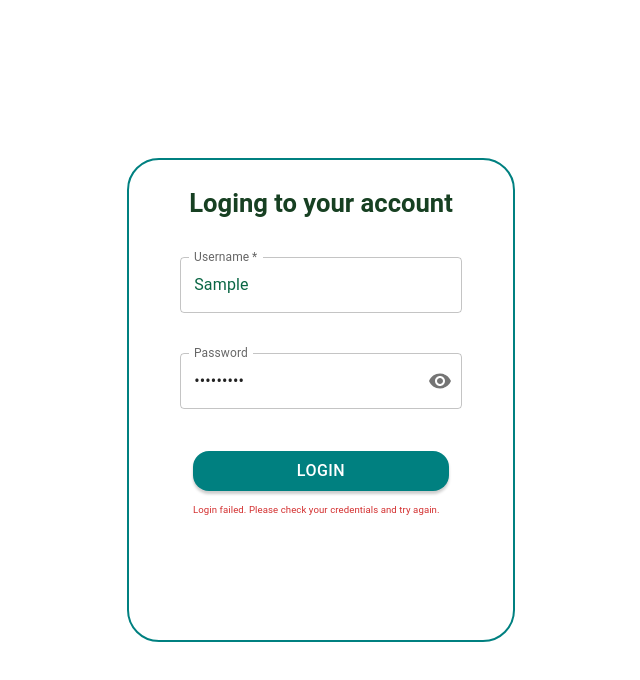
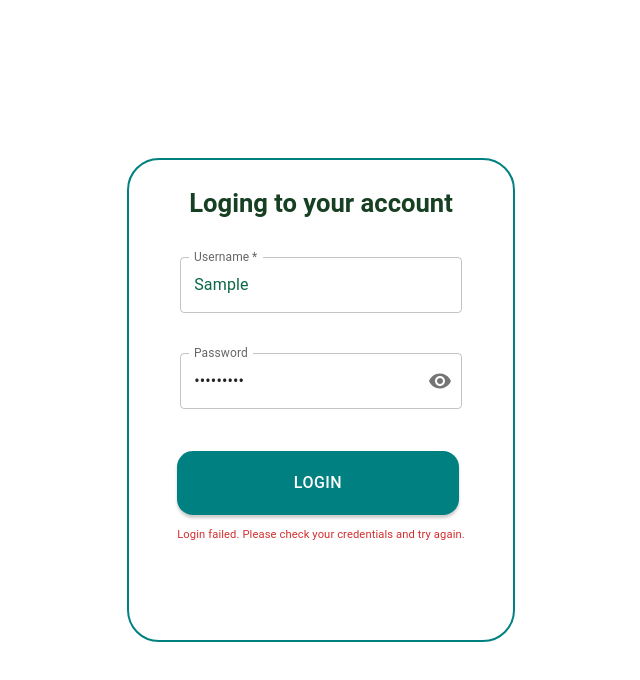
Before and after one commit to sehajini1/Portfolio-management-system, a React (Create React App) app: page / in a window 1280 px wide. Both pictures are taken after typing "Sample", "Sample123" into the empty fields and a click on the button "LOGIN". Shown: the top 680 px of the page, without its empty margins (319-959 px from the left). Built offline with nearby package versions, Linux system fonts and the light colour scheme; no server answers.

Commit message:
removed warnings

```diff
--- a/src/component/logingSection/LogingForm.js
+++ b/src/component/logingSection/LogingForm.js
@@ -149,7 +149,8 @@ export default function LogingForm() {
             disabled={loginMutation.isPending}
             sx={{
               backgroundColor: "#008080",
-              width: "20vw",
+              width: "22vw",
+              height:"8vh",
               boxShadow: "0px 3px 3px rgba(0, 0, 0, 0.2)",
               borderRadius: "1rem",
               fontSize: "1rem",
@@ -166,7 +167,7 @@ export default function LogingForm() {
                 {loginMutation.isPending ? "Logging in..." : "Login"}
               </Button>
               {formError && (
-              <Typography color="error" sx={{ mt: 1 ,alignItems:"center",fontSize:"0.6rem"}}>
+              <Typography color="error" sx={{ mt: 1 ,alignItems:"center",fontSize:"0.7rem"}}>
                 {formError}
               </Typography>
             )}
--- a/src/component/tabSection/cutomerTab/CustomerDetailsCard.js
+++ b/src/component/tabSection/cutomerTab/CustomerDetailsCard.js
@@ -1,10 +1,8 @@
 import {
-  Box,
   Button,
   Card,
   CardActions,
   CardContent,
-  CardMedia,
   Dialog,
   DialogActions,
   DialogContent,
--- a/src/component/tabSection/cutomerTab/updateCustomerDetails/UpdateCustomerDetails.js
+++ b/src/component/tabSection/cutomerTab/updateCustomerDetails/UpdateCustomerDetails.js
@@ -9,9 +9,7 @@ import {
   TextField,
 } from "@mui/material";
 import { updateMember } from "../../../../API";
-import Map, { Marker } from "react-map-gl";
 
-//const MAPBOX_TOKEN = 'your_mapbox_token'; // Replace with your Mapbox token
 
 export default function UpdateCustomerModal({open,handleClose,customer,onUpdate,}) {
   const [name, setName] = useState("");
```
Also changed, not shown: 1 other file (tests, documents, lock files or other folders).
